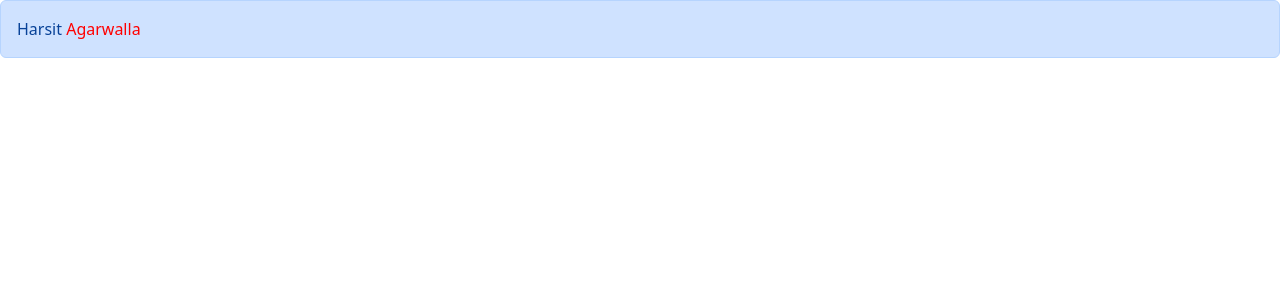
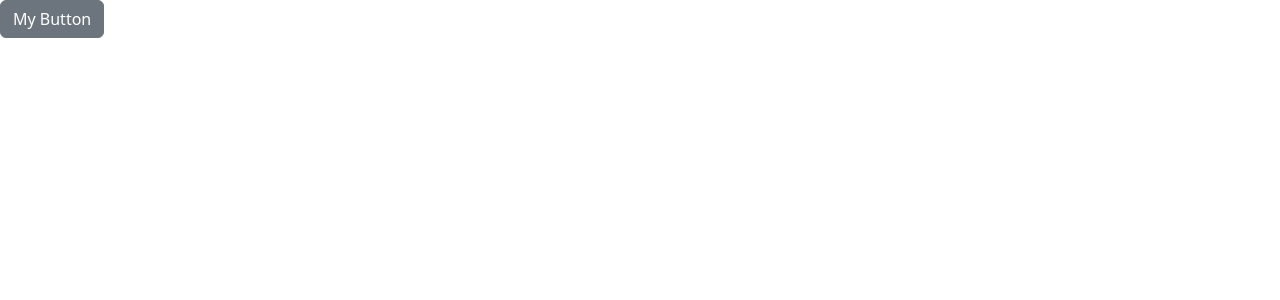
Before and after one commit to harsitagarwalla187/React-by-CWM, a React (Vite) app: page / in a window 1280 px wide. Shown: the top 300 px of the page. Built offline with nearby package versions, Linux system fonts and the light colour scheme.

Commit message:
Alert Exercise

```diff
--- a/src/App.tsx
+++ b/src/App.tsx
@@ -1,11 +1,19 @@
+import { useState } from "react";
 import Alert from "./components/Alert";
-import ListGroup from "./components/ListGroup";
+import Button from "./components/Button";
 
 function App() {
+  const [alertVisible, setAlertVisible] = useState(false);
+
   return (
-    <Alert>
-      Harsit <span style={{ color: "red" }}>Agarwalla</span>
-    </Alert>
+    <>
+      {alertVisible && (
+        <Alert onClose={() => setAlertVisible(false)}>Error!</Alert>
+      )}
+      <Button color="secondary" onClick={() => setAlertVisible(true)}>
+        My Button
+      </Button>
+    </>
   );
 }
 
--- a/src/components/Alert.tsx
+++ b/src/components/Alert.tsx
@@ -2,10 +2,16 @@ import { ReactNode } from "react";
 
 interface Props {
   children: ReactNode;
+  onClose: () => void;
 }
 
-const Alert = ({ children }: Props) => {
-  return <div className="alert alert-primary">{children}</div>;
+const Alert = ({ children, onClose }: Props) => {
+  return (
+    <div className="alert alert-danger alert-dismissible">
+      {children}
+      <button className="btn-close" onClick={onClose}></button>
+    </div>
+  );
 };
 
 export default Alert;
--- /dev/null
+++ b/src/components/Button.tsx
@@ -0,0 +1,15 @@
+interface Props {
+  children: string;
+  color?: "primary" | "secondary" | "danger";
+  onClick?: () => void;
+}
+
+const Button = ({ color = "primary", children, onClick }: Props) => {
+  return (
+    <button className={"btn btn-" + color} onClick={onClick}>
+      {children}
+    </button>
+  );
+};
+
+export default Button;
```
